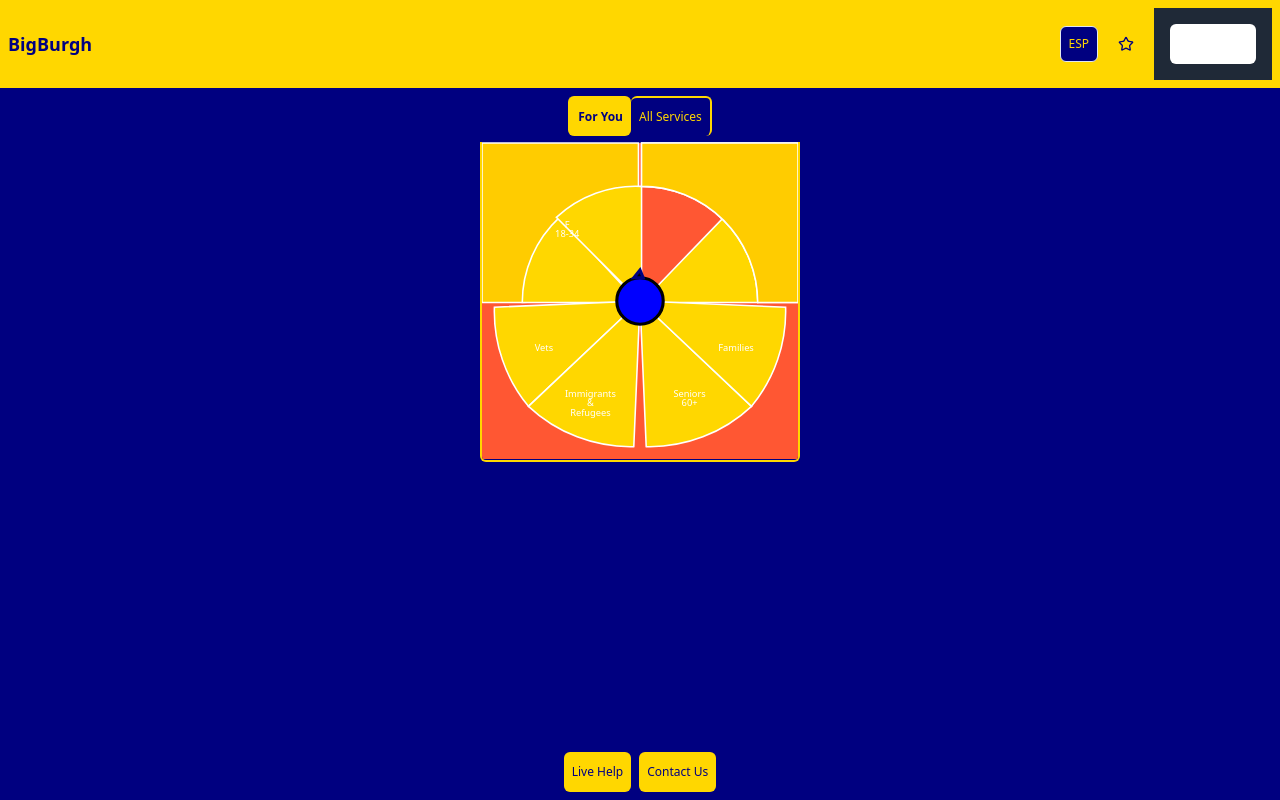
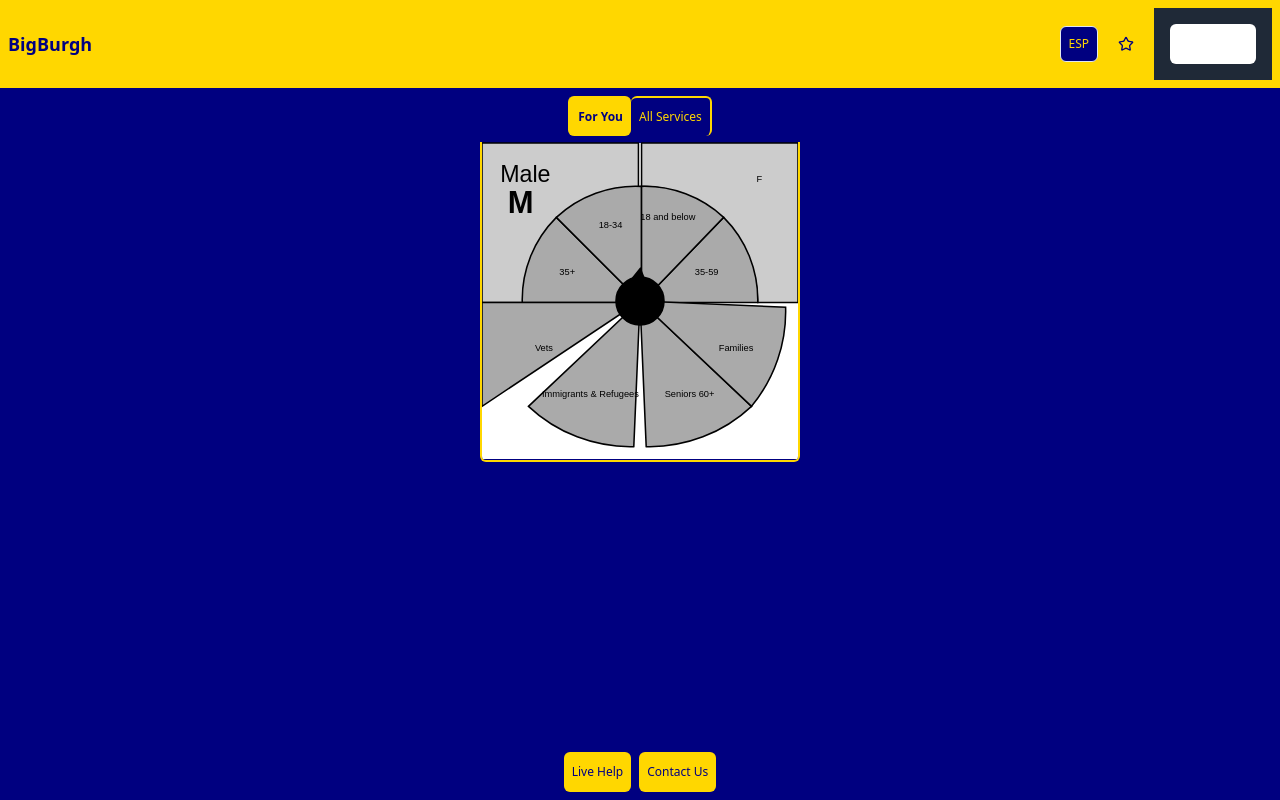
Before and after one commit to Strecus/BigBurgh, a Next.js app: page / in a window 1280 px wide. Built offline with nearby package versions, Linux system fonts and the light colour scheme.

Commit message:
For_You dial edits

```diff
--- a/components/QuadrantDial.tsx
+++ b/components/QuadrantDial.tsx
@@ -1,3 +1,4 @@
+import { group } from "console"
 import type React from "react"
 import { useState, useEffect } from "react"
 
@@ -16,54 +17,79 @@ const QuadrantDial: React.FC<QuadrantDialProps> = ({
 }) => {
   const [selectedQuadrant, setSelectedQuadrant] = useState<string | null>(null)
   const [pointerAngle, setPointerAngle] = useState(0)
+  const [activeSegment, setActiveSegment] = useState<string | null>(null)
 
   const segments = [
     {
+      name: "Male",
+      path: "M 0 0 L 101 0 L 101 28 A 75 75 0 0 1 26 103 L 0 103 Z",
+      textX: 28,
+      textY: 25,
+      group: "male",
+      isBackground: true,
+      fontSize: 15
+
+    },
+    {
       name: "M",
-      path: "M 0 0 L 101 0 L 101 28 A 75 75 0 0 1 26 103 L 0 103 Z",
-      angle: 67.5, // Midpoint between 23 and 112
+      textX: 25,
+      textY: 45,
+      group: "male",
+      isBold: true,
+      fontSize: 20
+    },
+    {
+      name: "35+",
+      path: "M 101 103 L 26 103 A 75 75 0 0 1 48 48 L 103 103 Z",
+      angle: 288,
+      qAngle: 150,
       textX: 55,
-      textY: 55,
-      isBackground: true,
+      textY: 85,
+      isBackground: false,
       group: "male",
     },
     {
-      name: "M 35+",
-      path: "M 101 103 L 26 103 A 75 75 0 0 1 50 48 L 101 103 Z",
-      angle: 112,
-      textX: 55,
-      textY: 110,
+      name: "18-34",
+      path: "M 103 103 L 103 28 A 75 75 0 0 0 48 48 L 103 103 Z",
+      angle: 348,
+      textX: 83,
+      textY: 55,
       group: "male",
     },
-    {
-      name: "F 18-34",
-      path: "M 103 103 L 103 28 A 75 75 0 0 0 48 48 L 103 103 Z",
-      angle: 23,
-      textX: 55,
-      textY: 55,
-      group: "female",
-    },
-    {
-      name: "F 35-59",
-      path: "M 103 103 L 156 48 A 75 75 0 0 1 178 103 L 103 103 Z",
-      angle: 337,
-      textX: 55,
-      textY: 149,
-      group: "female",
-    },
+
+
     {
       name: "F",
       path: "M 204 0 L 103 0 L 103 28 A 75 75 0 0 1 178 103 L 204 103 L 204 0 Z",
-      angle: 0, // Midpoint between 337 and 23
-      textX: 55,
-      textY: 149,
+      textX: 179,
+      textY: 25,
       isBackground: true,
       group: "female",
     },
     {
+      name: "35-59",
+      path: "M 103 103 L 156 48 A 75 75 0 0 1 178 103 L 103 103 Z",
+      angle: 67,
+      textX: 145,
+      textY: 85,
+      group: "female",
+    },
+    {
+      name: "18 and below",
+      path: "M 103 103 L 103 28 A 75 75 0 0 1 156 48 L 103 103 Z",
+      angle: 22,
+      qAngle: 68,
+      textX: 120,
+      textY: 50,
+      group: "female",
+    },
+
+
+
+    {
       name: "Vets",
-      path: "M 102 102 L 8 106 A 96 96 0 0 0 30 170 L 102 102 Z",
-      angle: 155,
+      path: "M 103 103 L 0 103 0 170 L 102 102 Z",
+      angle: 250,
       textX: 40,
       textY: 134,
       group: "other",
@@ -76,10 +102,15 @@ const QuadrantDial: React.FC<QuadrantDialProps> = ({
       textY: 164,
       group: "other",
     },
+
+
+
+
+
     {
       name: "Seniors 60+",
       path: "M 102 102 L 106 196 A 96 96 0 0 0 174 170 L 102 102 Z",
-      angle: 247,
+      angle: 156,
       textX: 134,
       textY: 164,
       group: "other",
@@ -87,26 +118,18 @@ const QuadrantDial: React.FC<QuadrantDialProps> = ({
     {
       name: "Families",
       path: "M 102 102 L 174 170 A 96 96 0 0 0 196 106 L 102 102 Z",
-      angle: 293,
+      angle: 112,
       textX: 164,
       textY: 134,
       group: "other",
-    },
-    {
-      name: "F 60+",
-      path: "M 204 0 L 204 103 L 178 103 A 75 75 0 0 0 103 28 L 103 0 Z",
-      angle: 337,
-      textX: 153,
-      textY: 55,
-      isBackground: true,
-      group: "female",
-    },
+    }
   ]
 
   const handleSegmentClick = (segment: string) => {
     const selectedSegment = segments.find((s) => s.name === segment)
     if (selectedSegment && !selectedSegment.isBackground) {
       setSelectedQuadrant(segment)
+      setActiveSegment(segment)
       onSelectQuadrant(segment)
     }
   }
@@ -137,42 +160,37 @@ const QuadrantDial: React.FC<QuadrantDialProps> = ({
   return (
     <div className="relative w-full h-full">
       <svg viewBox="0 0 204 204" className="w-full h-full">
-        <rect x="0" y="0" width="204" height="204" fill="#FF5733" />
+        <rect x="0" y="0" width="204" height="204" fill="#FFFFFF" />
         {segments.map((segment, index) => (
           <g key={index} onClick={segment.isBackground ? undefined : () => handleSegmentClick(segment.name)}>
             <path
               d={segment.path}
-              fill={segment.isBackground ? "#FFCC00" : "#FFD700"}
-              stroke={showWhiteBorders ? "#FFFFFF" : "#000080"}
+              fill={segment.isBackground ? "#CCCCCC" : (activeSegment === segment.name ? "#000000" : "#AAAAAA")}
+              stroke={showWhiteBorders ? "#000000" : "#000000"}
               strokeWidth={showWhiteBorders ? "1" : "3"}
               cursor={segment.isBackground ? "default" : "pointer"}
             />
-            {!segment.isBackground && (
             <text
               x={segment.textX}
               y={segment.textY}
               textAnchor="middle"
-                fill="white"
-                fontSize="6"
-                pointerEvents="none"
+              fill="black"
+              fontSize={segment.fontSize ? segment.fontSize : "6"}
+              fontFamily="Arial"
+              fontWeight={segment.isBold ? "bold" : "normal"}
             >
-                {segment.name.split(" ").map((word, i, arr) => (
-                  <tspan key={i} x={segment.textX} dy={i ? "1em" : "0"}>
-                    {word}
-                  </tspan>
-                ))}
+              {segment.name}
             </text>
-            )}
           </g>
         ))}
-        <circle cx="102" cy="102" r="15" fill="blue" stroke="#000000" strokeWidth="2" />
+        <circle cx="102" cy="102" r="15" fill="black" stroke="#000000" strokeWidth="2" />
         <g transform={`rotate(${pointerAngle} 102 102)`}>
-          <path d="M 98 87 L 102 82 L 104 87 Z" fill="#blue" stroke="#000080" strokeWidth="2" />
+          <path d="M 98 87 L 102 82 L 104 87 Z" fill="#000000" stroke="#000000" strokeWidth="2" />
 
         </g>
         {selectedQuadrant && (
           <g onClick={onGoToServices} cursor="pointer">
-            <circle cx="102" cy="102" r="15" fill="#red" opacity="1" />
+            <circle cx="102" cy="102" r="15" fill="black" opacity="1" />
             <text
               x="102"
               y="102"
```
Also changed, not shown: 1 other file (tests, documents, lock files or other folders). Lines whose indentation alone changed are shown as unchanged.
